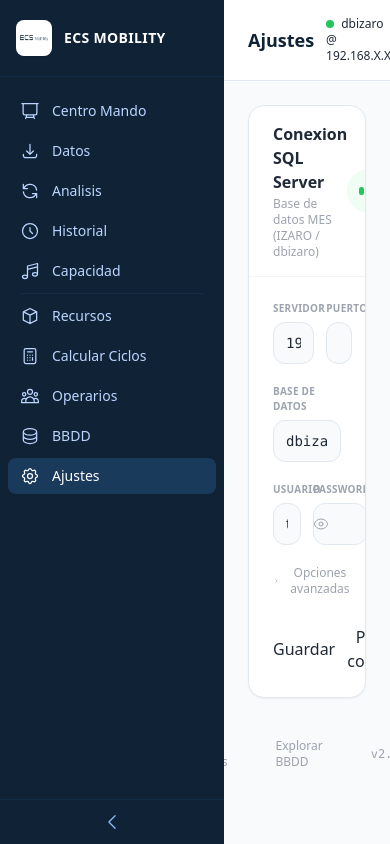
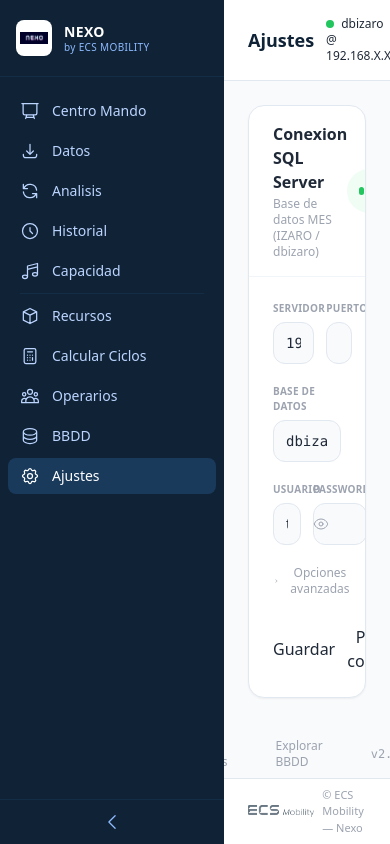
Before and after one commit to eeguskiza/analisis_datos, a FastAPI app: page /ajustes in a window 390 px wide. Run offline with FastAPI, Linux system fonts and the light colour scheme; some libraries are stand-ins or nearby versions.

Commit message:
refactor: update UI titles and metadata to Nexo
Sprint 0 commit 7/13 (NAMING-01, NAMING-03, NAMING-17).

Rebrand efectivo de la capa de presentacion: 'OEE Planta' / 'ECS Mobility
- Centro de Mando' pasan a 'Nexo' como producto, con 'ECS Mobility'
como marca corporativa en footer y metadata.

api/main.py:
- FastAPI(title=settings.app_name, version='3.0.0', description=...).
- favicon pasa a /static/img/brand/nexo/logo.png.

api/deps.py:
- Jinja2Templates.env.globals inyecta app_name, company_name, logo_path,
  ecs_logo_path desde settings. Disponibles en todos los templates sin
  pasarlos por contexto.

templates/base.html:
- <title> usa {{ app_name }}.
- Sidebar renombrado: 'NEXO' con subtitulo 'by ECS MOBILITY'.
- Logo del sidebar pasa a {{ logo_path }} (Nexo).
- Footer nuevo con {{ ecs_logo_path }} + '(c) ECS Mobility - Nexo'.
- window.NEXO_CONFIG inyectado con appName, companyName, logoPath,
  ecsLogoPath para consumo desde JS.

templates/plantillas.html, ciclos.html:
- <title> usa {{ app_name }}.

static/js/app.js:
- Notification lee title + icon de window.NEXO_CONFIG con fallback a 'Nexo'.
- Comment de cabecera renombrado.

static/css/app.css:
- Comment de cabecera renombrado.

api/routers/email.py:
- Firma de body: '- Nexo (automatico)'.

README.md:
- Titulo: 'Nexo - Plataforma interna de ECS Mobility'.
- Nota sobre rename del servicio MCP y breaking change en .claude.json.

mcp/server.py:
- Server ID: 'oee-planta' -> 'nexo-mcp'.
- API base lee NEXO_API_URL con fallback a OEE_API_URL.

mcp/README.md:
- Titulo, seccion Docker, instrucciones de registrar MCP: referencia a
  'nexo-mcp' como ID y container_name.

docker-compose.yml:
- Anyade container_name: nexo-mcp al servicio mcp. El aparcado en
  'profiles: ["mcp"]' llega en commit 9.

Makefile:
- echo 'Nexo arrancado:'.

Gate 2 verificado:
- ast.parse OK en api/main.py, api/deps.py, api/config.py,
  api/routers/email.py, mcp/server.py.
- yaml.safe_load(docker-compose.yml) OK.
- new Function(app.js) OK.
- docker compose config --quiet OK.

Nota: data/ecs-logo.png sigue donde esta (lo consumen los modulos OEE
para estampar matplotlib en PDFs). Unificacion con
static/img/brand/ecs/logo.png pendiente para Sprint 2 junto con el
refactor de config/data layer.

```diff
--- a/api/main.py
+++ b/api/main.py
@@ -31,8 +31,9 @@ async def lifespan(app: FastAPI):
 # ── App ───────────────────────────────────────────────────────────────────────
 
 app = FastAPI(
-    title="ECS Mobility — Centro de Mando",
-    version="2.0.0",
+    title=settings.app_name,
+    description=f"Plataforma interna de {settings.company_name} — Nexo (Mark-III).",
+    version="3.0.0",
     docs_url="/api/docs",
     redoc_url=None,
     lifespan=lifespan,
@@ -64,7 +65,7 @@ app.mount("/static", StaticFiles(directory=str(settings.project_root / "static")
 
 @app.get("/favicon.ico", include_in_schema=False)
 async def favicon():
-    return FileResponse(settings.project_root / "static" / "img" / "brand" / "ecs" / "logo.png")
+    return FileResponse(settings.project_root / "static" / "img" / "brand" / "nexo" / "logo.png")
 
 # ── Routers ───────────────────────────────────────────────────────────────────
 
--- a/api/routers/email.py
+++ b/api/routers/email.py
@@ -87,7 +87,7 @@ def enviar(payload: EnviarRequest):
         raise HTTPException(404, "No se encontraron los PDFs")
 
     asunto = payload.asunto or f"Informes OEE — {len(pdf_paths)} PDFs"
-    cuerpo = f"Se adjuntan {len(pdf_paths)} informes OEE generados.\n\n— OEE Planta (automático)"
+    cuerpo = f"Se adjuntan {len(pdf_paths)} informes OEE generados.\n\n— Nexo (automatico)"
 
     resultado = enviar_informes(payload.destinatarios, asunto, cuerpo, pdf_paths)
 
--- a/docker-compose.yml
+++ b/docker-compose.yml
@@ -53,6 +53,7 @@ services:
   # ── MCP Server ──────────────────────────────────────────────────────────────
   mcp:
     build: ./mcp
+    container_name: nexo-mcp
     environment:
       - NEXO_API_URL=http://web:8000
       - OEE_API_URL=http://web:8000  # compat, se retira en Mark-IV
--- a/static/css/app.css
+++ b/static/css/app.css
@@ -1,4 +1,4 @@
-/* ── OEE Planta — Estilos custom ──────────────────────────────────────────── */
+/* ── Nexo — Estilos custom ──────────────────────────────────────────────── */
 
 [x-cloak] { display: none !important; }
 
--- a/static/js/app.js
+++ b/static/js/app.js
@@ -1,4 +1,4 @@
-/* ── ECS Mobility — JavaScript helpers ──────────────────────────────────────── */
+/* ── Nexo — JavaScript helpers ──────────────────────────────────────────────── */
 
 // ── Conexion badge (responde al hx-get /api/conexion/status) ────────────────
 document.addEventListener('htmx:afterRequest', (evt) => {
@@ -135,11 +135,14 @@ function getSectionForResource(name) {
 
 function notifyBrowser(message) {
   if (!('Notification' in window)) return;
+  const cfg = window.NEXO_CONFIG || {};
+  const title = cfg.appName || 'Nexo';
+  const icon = cfg.logoPath || '/static/img/brand/nexo/logo.png';
   if (Notification.permission === 'granted') {
-    new Notification('ECS Mobility', { body: message, icon: '/static/img/brand/ecs/logo.png' });
+    new Notification(title, { body: message, icon });
   } else if (Notification.permission !== 'denied') {
     Notification.requestPermission().then(p => {
-      if (p === 'granted') new Notification('ECS Mobility', { body: message });
+      if (p === 'granted') new Notification(title, { body: message, icon });
     });
   }
 }
--- a/templates/base.html
+++ b/templates/base.html
@@ -3,7 +3,7 @@
 <head>
   <meta charset="UTF-8">
   <meta name="viewport" content="width=device-width, initial-scale=1">
-  <title>{% block title %}ECS Mobility{% endblock %}</title>
+  <title>{% block title %}{{ app_name }}{% endblock %}</title>
   <script src="https://cdn.tailwindcss.com"></script>
   <script defer src="https://unpkg.com/htmx.org@2.0.4"></script>
   <script defer src="https://unpkg.com/htmx-ext-sse@2.2.2/sse.js"></script>
@@ -31,13 +31,16 @@
   <aside class="flex flex-col shrink-0 bg-brand-800 text-white transition-all duration-200"
          :class="sidebarOpen ? 'w-56' : 'w-16'">
 
-    <!-- Logo empresa -->
+    <!-- Logo producto + empresa -->
     <div class="flex items-center gap-3 px-4 py-5 border-b border-brand-700">
       <div class="w-9 h-9 rounded-lg bg-white flex items-center justify-center shrink-0 shadow-sm">
-        <img src="/static/img/brand/ecs/logo.png" alt="Logo" class="w-7 h-7 object-contain"
-             onerror="this.style.display='none';this.parentElement.innerHTML='<span class=\'font-bold text-brand-600 text-sm\'>ECS</span>'">
+        <img src="{{ logo_path }}" alt="{{ app_name }}" class="w-7 h-7 object-contain"
+             onerror="this.style.display='none';this.parentElement.innerHTML='<span class=\'font-bold text-brand-600 text-sm\'>NEXO</span>'">
       </div>
-      <span class="text-sm font-semibold tracking-wide whitespace-nowrap" x-show="sidebarOpen" x-cloak>ECS MOBILITY</span>
+      <span class="text-sm font-semibold tracking-wide whitespace-nowrap leading-tight" x-show="sidebarOpen" x-cloak>
+        {{ app_name|upper }}
+        <span class="block text-[10px] font-normal text-brand-300">by {{ company_name|upper }}</span>
+      </span>
     </div>
 
     <!-- Nav -->
@@ -103,8 +106,25 @@
     <main class="flex-1 overflow-y-auto p-6">
       {% block content %}{% endblock %}
     </main>
+
+    <!-- Footer — marca corporativa -->
+    <footer class="flex items-center justify-center gap-2 px-6 py-2 text-[11px] text-gray-400 border-t border-surface-200 bg-white">
+      <img src="{{ ecs_logo_path }}" alt="{{ company_name }}" class="h-3 opacity-70"
+           onerror="this.style.display='none'">
+      <span>© {{ company_name }} — {{ app_name }}</span>
+    </footer>
   </div>
 </div>
+
+<!-- Config global para JS (marca + paths de assets) -->
+<script>
+  window.NEXO_CONFIG = Object.freeze({
+    appName: {{ app_name|tojson }},
+    companyName: {{ company_name|tojson }},
+    logoPath: {{ logo_path|tojson }},
+    ecsLogoPath: {{ ecs_logo_path|tojson }}
+  });
+</script>
 
 <!-- ── Toast notifications (centro pantalla) ──────────────────────── -->
 <div x-data="toastSystem()" x-ref="toastRoot"
--- a/templates/ciclos.html
+++ b/templates/ciclos.html
@@ -1,5 +1,5 @@
 {% extends "base.html" %}
-{% block title %}Ciclos — OEE Planta{% endblock %}
+{% block title %}Ciclos — {{ app_name }}{% endblock %}
 {% block page_title %}Piezas/hora por referencia{% endblock %}
 
 {% block content %}
--- a/templates/plantillas.html
+++ b/templates/plantillas.html
@@ -1,5 +1,5 @@
 {% extends "base.html" %}
-{% block title %}Plantillas — OEE Planta{% endblock %}
+{% block title %}Plantillas — {{ app_name }}{% endblock %}
 {% block page_title %}Editor de plantillas de informes{% endblock %}
 
 {% block content %}
```
Also changed, not shown: api/deps.py (+10 -0 lines), mcp/server.py (+4 -3 lines), README.md, mcp/README.md, 1 other file.
